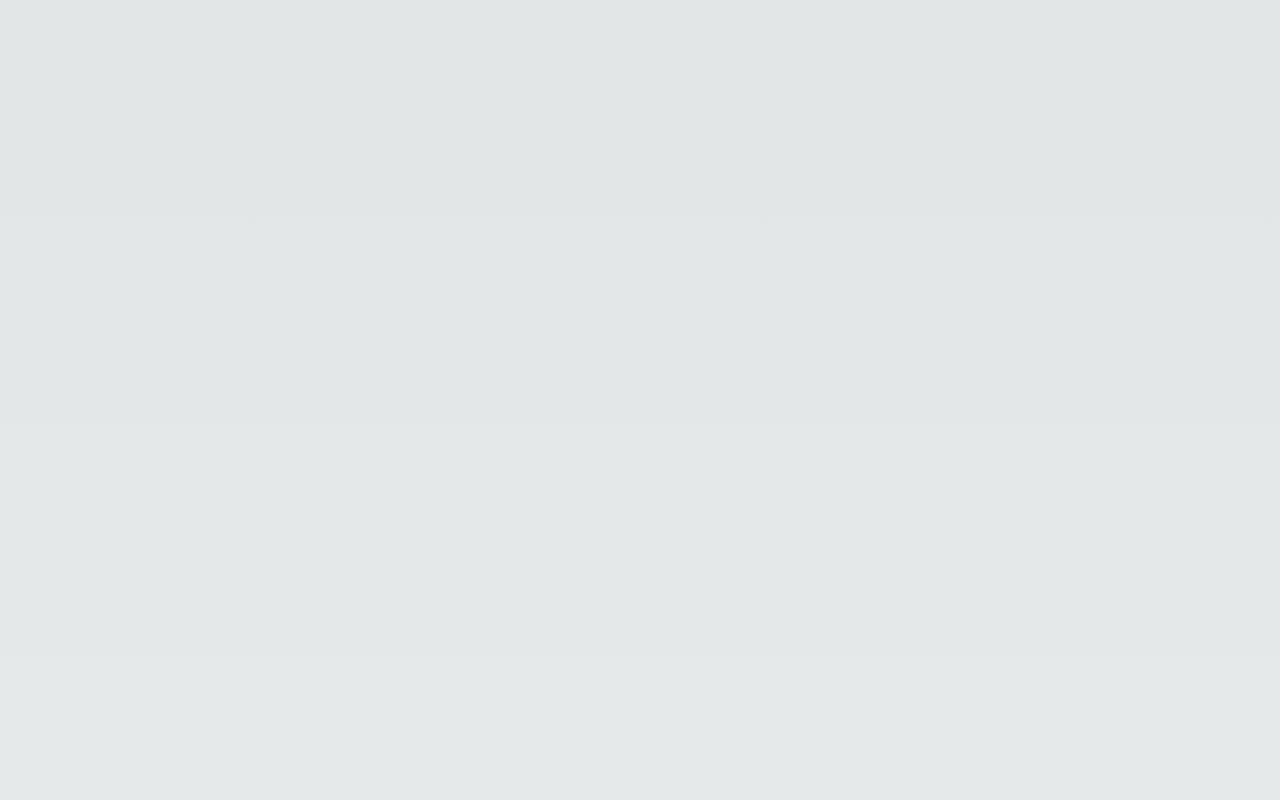
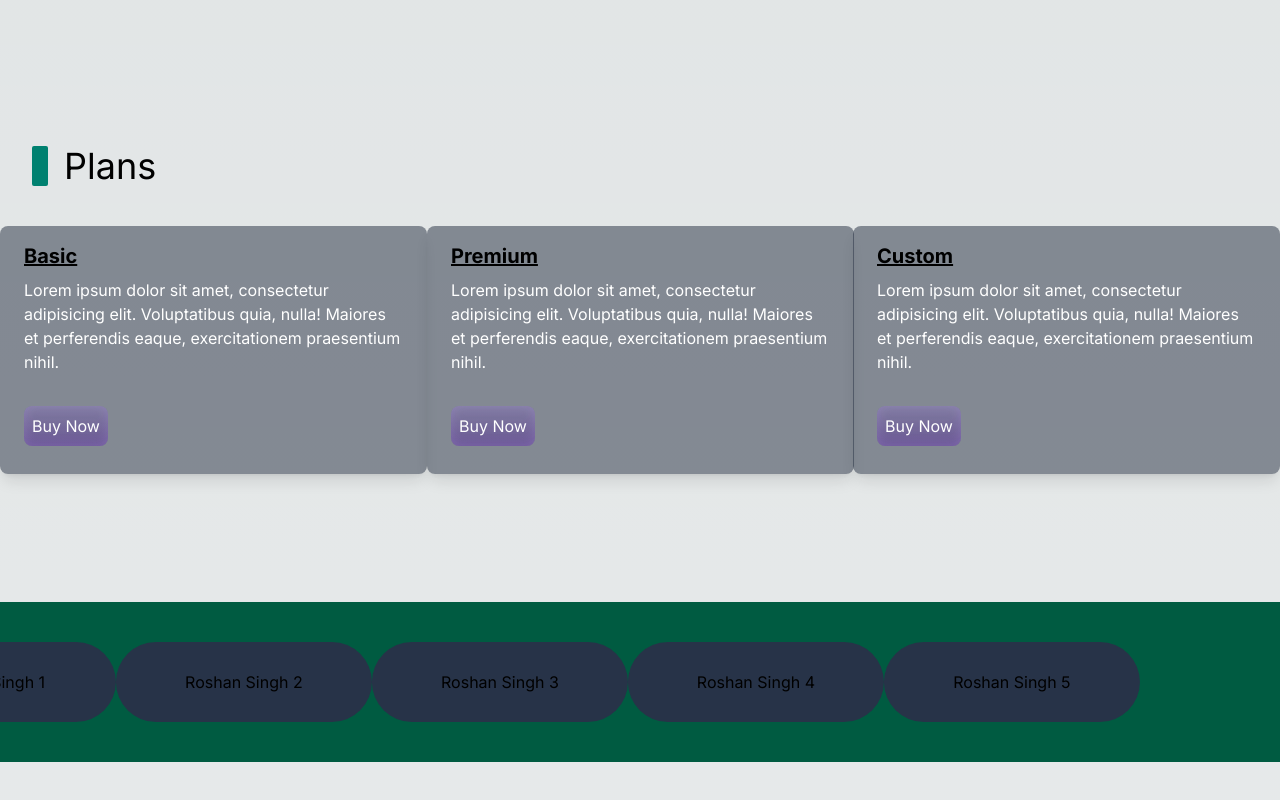
Before and after one commit to Pushh02/WebAgency, a Next.js app: page / in a window 1280 px wide. Shown: the part 2377-3177 px from the top of the page. Built offline with nearby package versions, Linux system fonts and the light colour scheme; no server answers.

Commit message:
plans section added

```diff
--- a/app/(main)/page.tsx
+++ b/app/(main)/page.tsx
@@ -8,6 +8,7 @@ import Navbar from "@/components/Navbar";
 import Services from "@/components/home/Services";
 import WhatWeOffer from "@/components/home/WhatWeOffer";
 import HeroSection from "@/components/home/HeroSection";
+import Plans from "@/components/home/Plans";
 
 gsap.registerPlugin(ScrollTrigger);
 
@@ -99,7 +100,7 @@ const Home: React.FC = () => {
       <HeroSection/>
       <Services />
       <WhatWeOffer />
-
+      <Plans/>
       </div>
     </>
   );
--- a/components/home/Plans.tsx
+++ b/components/home/Plans.tsx
@@ -1,9 +1,88 @@
+import { motion } from "framer-motion";
+import PlansCard from "../ui/PlansCard";
+import { slideInFromRight } from "@/utils/motion";
+import { reverse } from "dns";
 const Plans = () => {
-    return (
-        <>
-            {/* Plans */}
-        </>
-     );
-}
+  return (
+    <main className="w-screen h-screen overflow-x-hidden mt-4">
+      <div className="ml-8 flex gap-x-4 items-center">
+        <motion.div
+          initial={{ opacity: 0.5, y: -40 }}
+          transition={{ duration: 0.2 }}
+          whileInView={{ opacity: 1, y: 0 }}
+          className="h-10 w-4 bg-green rounded-sm"
+        />
+        <motion.h2
+          initial={{ opacity: 0.5, y: -20 }}
+          transition={{ duration: 0.2 }}
+          whileInView={{ opacity: 1, y: 0 }}
+          className="text-4xl">
+          Plans
+        </motion.h2>
+      </div>
+
+      <div className="flex justify-around items-center mt-10 ">
+        <PlansCard name={"Basic"} />
+        <PlansCard name={"Premium"} />
+        <PlansCard name={"Custom"} />
+        {/* <motion.section
+          initial={{ x: -400, opacity: 0 }}
+          whileInView={{ x: 0, opacity: 1 }}
+          transition={{ duration: 0.8 }}
+          className=" max-w-[60vw] text-center"
+        >
+          <h3 className="text-3xl font-bold mb-4 text-dark-green">
+            Description
+          </h3>
+          <p className="text-lg mx-16">
+            Lorem Ipsum is simply dummy text of the printing and typesetting
+            industry. Lorem Ipsum has been the industry's standard dummy text
+            ever since the 1500sLorem Ipsum is simply dummy text of the printing
+            and typesetting industry. Lorem Ipsum has been the industry's
+            standard dummy text ever since the 1500s
+          </p>
+        </motion.section>
+        <main className="min-w-48 border-l-[1px] pl-8">
+          <motion.div
+            initial={{ x: 200, opacity: 0 }}
+            whileInView={{ x: 0, opacity: 1 }}
+            transition={{ duration: 0.8 }}
+            className="mt-8"
+          >
+            <ServiceCard />
+            <ServiceCard />
+            <ServiceCard />
+            <button className="px-2 ml-4 text-white hidden md:block border border-gray-400 border-r-2 border-b-2 rounded-lg hover:border-gray-500">
+              View more
+            </button>
+          </motion.div>
+        </main> */}
+      </div>
+      <div className="bg-[#005B41] mt-[10%] h-[20vh] flex justify-evenly items-center">
+        {[1, 2, 3, 4, 5].map((item, idx) => {
+          return (
+            <motion.div
+              initial={{ x: 0 }}
+              animate={{ x: "-100%" }}
+              transition={{ duration: 5, repeat:Infinity }}
+              key={idx}
+              className="bg-[#273348] w-[40vh] h-[10vh] rounded-full flex items-center justify-center">
+              Roshan Singh {idx+1}
+            </motion.div>
+          );
+        })}
+        {/* <div className="bg-[#273348] w-[40vh] h-[10vh] rounded-full flex items-center justify-center">
+          Roshan
+        </div>
+        <div className="bg-[#273348] w-[40vh] h-[10vh] rounded-full flex items-center justify-center">
+          Roshan
+        </div>
+        <div className="bg-[#273348] w-[40vh] h-[10vh] rounded-full flex items-center justify-center">
+          Roshan Singh
+        </div> */}
+      </div>
+    </main>
+  );
+};
 
 export default Plans;
--- /dev/null
+++ b/components/ui/PlansCard.tsx
@@ -0,0 +1,46 @@
+import Tilt from "react-parallax-tilt";
+import { motion } from "framer-motion";
+import { slideInFromLeft } from "@/utils/motion";
+
+const PlansCard = (props: { name: string }) => {
+  // const observer = new IntersectionObserver()
+  return (
+    <Tilt
+      perspective={1000}
+      glareEnable={true}
+      glareMaxOpacity={0.5}
+      glareColor="#9e9e9e"
+      //   className="bg-greyish-blue pt-9 z-10 rounded-md"
+    >
+      <motion.div
+        initial={{ x: -400 }}
+        whileInView={{ x: 0 }}
+        transition={{ duration: 1 }}
+        className="bg-[#232D3F] max-w-md h-4/5 rounded-lg overflow-hidden shadow-lg bg-opacity-50">
+        {/* <img
+        className="w-full"
+        src="/img/card-top.jpg"
+        alt="Sunset in the mountains"
+      /> */}
+        <div className="px-6 py-4">
+          <div className="font-bold text-xl mb-2 underline">{props.name}</div>
+          <p className="text-white text-base">
+            Lorem ipsum dolor sit amet, consectetur adipisicing elit.
+            Voluptatibus quia, nulla! Maiores et perferendis eaque,
+            exercitationem praesentium nihil.
+          </p>
+        </div>
+        <div className="px-6 pt-4 pb-2 mb-5">
+          <motion.button
+            variants={slideInFromLeft(1)}
+            className="py-2 px-2 button-primary text-center text-white cursor-pointer rounded-lg max-w-[200px]">
+            Buy Now
+          </motion.button>
+          {/* <button className="bg-blue-500 hover:bg-blue-700 text-white font-bold py-2 px-4 rounded-full">Buy Now</button> */}
+        </div>
+      </motion.div>
+    </Tilt>
+  );
+};
+
+export default PlansCard;
```
